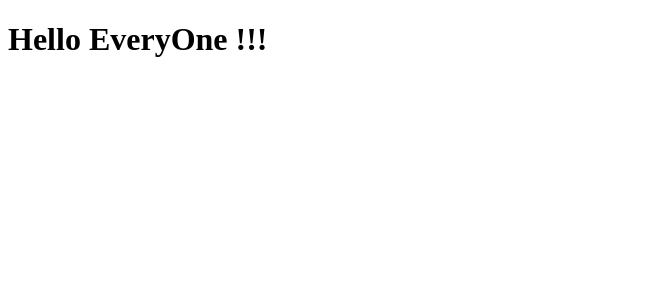
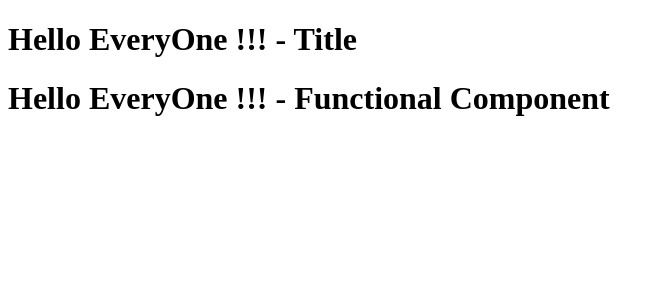
Before and after one commit to ErShubham4u/CJC, a React (Vite) app: page / in a window 1280 px wide. Shown: the top 300 px of the page, without its empty margins (0-665 px from the left). Built offline with nearby package versions, Linux system fonts and the light colour scheme.

Commit message:
Class - 02 ( Part - 04 )

```diff
--- a/App.js
+++ b/App.js
@@ -1,13 +1,31 @@
 import React from "react";
 import ReactDOM from "react-dom/client";
 
-// const heading = React.createElement("h1", {id: "heading" }, "Hello EveryOne !!!");
-// console.log(heading)
-// const root = ReactDOM.createRoot(document.getElementById("root"));
-// root.render(heading);
-
-
 const jsxHeading = <h1 className="heading">Hello EveryOne !!!</h1>;
 console.log(jsxHeading);
+
+/*
+React Component :
+Class Based Component - OLD
+Functional Component  - NEW
+*/
+
+// React Functional Component
+
+const MainHeading = () => <h1 className="heading">Hello EveryOne !!! - MainHeading</h1>;
+
+const SubHeading = () => {
+  return <h1 className="heading">Hello EveryOne !!! - SubHeading</h1>;
+};
+
+const Title = () => <h1 className="title">Hello EveryOne !!! - Title</h1>;
+
+const HeadingComponent = () => (
+  <div className="container">
+    <Title />
+    <h1 className="heading">Hello EveryOne !!! - Functional Component</h1>
+  </div>
+);
+
 const root = ReactDOM.createRoot(document.getElementById("root"));
-root.render(jsxHeading);
+root.render(<HeadingComponent />);
```
